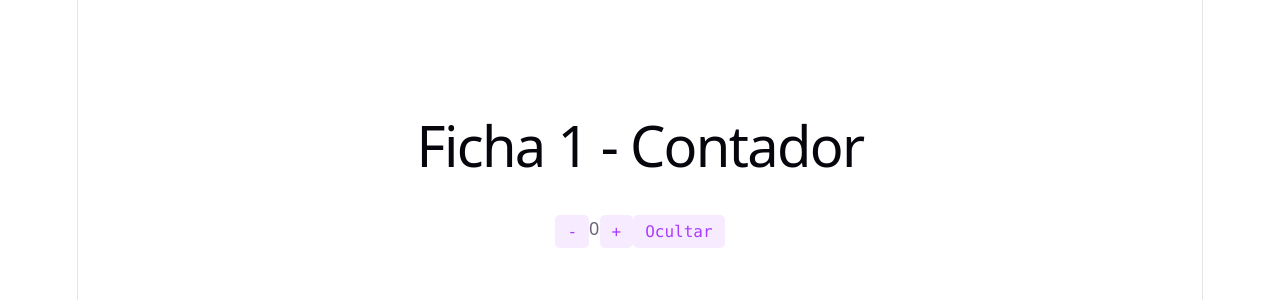
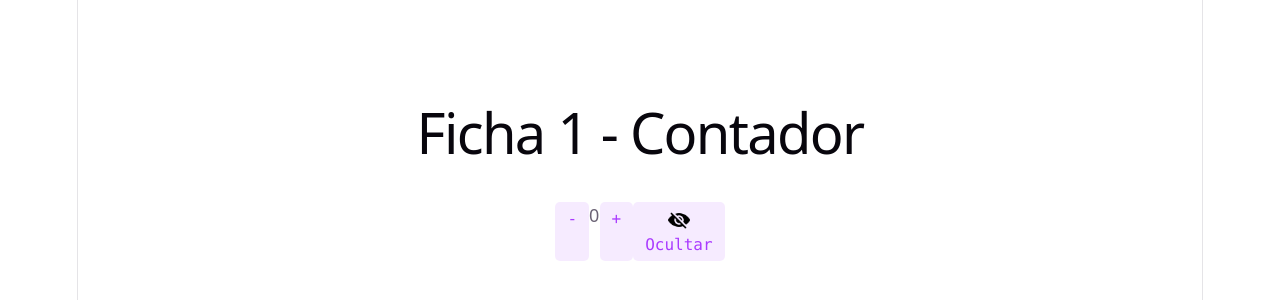
Before and after one commit to sanchezgica/Segundo-Semestre-Anima-Sanchez-Juan, a React (Vite) app in the folder Practico/ficha-1/: page / in a window 1280 px wide. Shown: the part 214-514 px from the top of the page. Built offline with nearby package versions, Linux system fonts and the light colour scheme.

Commit message:
añadidos iconos al boton mostrar

```diff
--- a/Practico/ficha-1/src/App.css
+++ b/Practico/ficha-1/src/App.css
@@ -81,12 +81,6 @@
     @media (max-width: 1024px) {
       padding: 24px 20px;
     }
-  }
-
-  .icon {
-    margin-bottom: 16px;
-    width: 22px;
-    height: 22px;
   }
 
   @media (max-width: 1024px) {
@@ -188,3 +182,8 @@
   flex-direction: row;
   width: auto;
 }
+
+.icon {
+  width: 22px;
+  height: 22px;
+}
--- a/Practico/ficha-1/src/App.jsx
+++ b/Practico/ficha-1/src/App.jsx
@@ -1,5 +1,6 @@
 import { useState } from "react";
-
+import "../src/assets/hidden.png";
+import "../src/assets/eye.png";
 import "./App.css";
 
 function App() {
@@ -28,7 +29,25 @@ function App() {
             +
           </button>
           <button className="counter" onClick={cambioMostrar}>
-            {mostrar ? "Ocultar" : "Mostrar"}
+            {mostrar ? (
+              <span>
+                <img
+                  className="icon"
+                  src="../src/assets/hidden.png"
+                  alt="hide icon"
+                />
+                <p>Ocultar</p>
+              </span>
+            ) : (
+              <span>
+                <img
+                  className="icon"
+                  src="../src/assets/eye.png"
+                  alt="show icon"
+                />
+                <p>Mostrar</p>
+              </span>
+            )}
           </button>
         </div>
       </section>
```
Also changed, not shown: Practico/ficha-1/src/assets/eye.png (added), Practico/ficha-1/src/assets/hidden.png (added).
